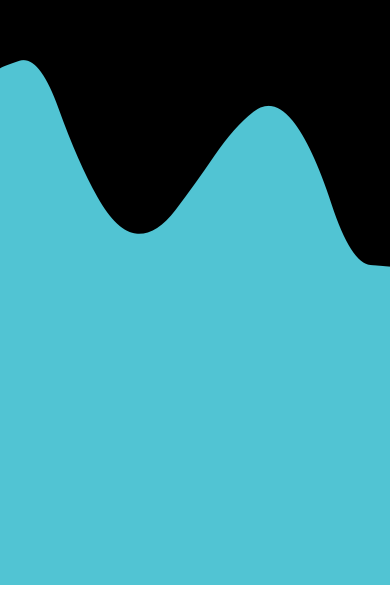
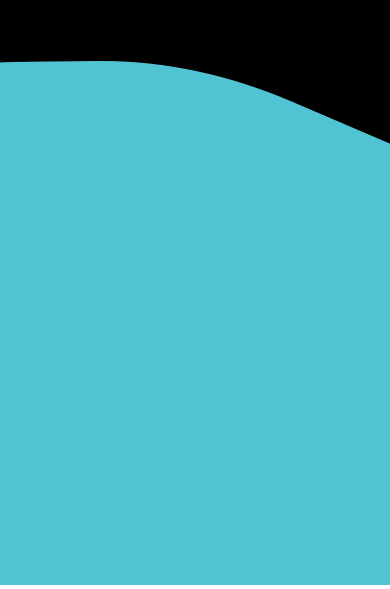
Before and after one commit to znxkznxk1030/css-factory, a website: page water-breath/index.html in a window 390 px wide. Shown: the part 259-848 px from the top of the page. Drawn offline with Linux system fonts and the light colour scheme.

Commit message:
responsive wave animation

```diff
--- a/water-breath/app.js
+++ b/water-breath/app.js
@@ -8,7 +8,7 @@ class App {
     this.ctx = this.canvas.getContext('2d');
     document.body.appendChild(this.canvas);
 
-    this.wave = new Wave(11);
+    this.wave = new Wave();
 
     window.addEventListener('resize', this.resize.bind(this), false);
     this.resize();
@@ -53,8 +53,7 @@ class Point {
 }
 
 class Wave {
-  constructor(numPoints) {
-    this.numPoints = numPoints ?? 8;
+  constructor() {
   }
 
   resize(stageWidth, stageHeight) {
@@ -64,12 +63,13 @@ class Wave {
     this.centerX = stageWidth / 2;
     this.centerY = stageHeight / 2;
 
-    this.gapX = this.stageWidth / (this.numPoints - 1);
 
     this.init();
   }
 
   init() {
+    this.numPoints = parseInt(this.stageWidth / 100);
+    this.gapX = this.stageWidth / (this.numPoints - 1);
     this.points = []
 
     for (let i = 0; i < this.numPoints; i++) {
--- a/water-breath/index.html
+++ b/water-breath/index.html
@@ -2,7 +2,7 @@
 <html>
   <head>
     <link rel="stylesheet" href="style.css" />
-    <title>Bloody Frozen</title>
+    <title>Wave Animation</title>
   </head>
   <body>
 
```
